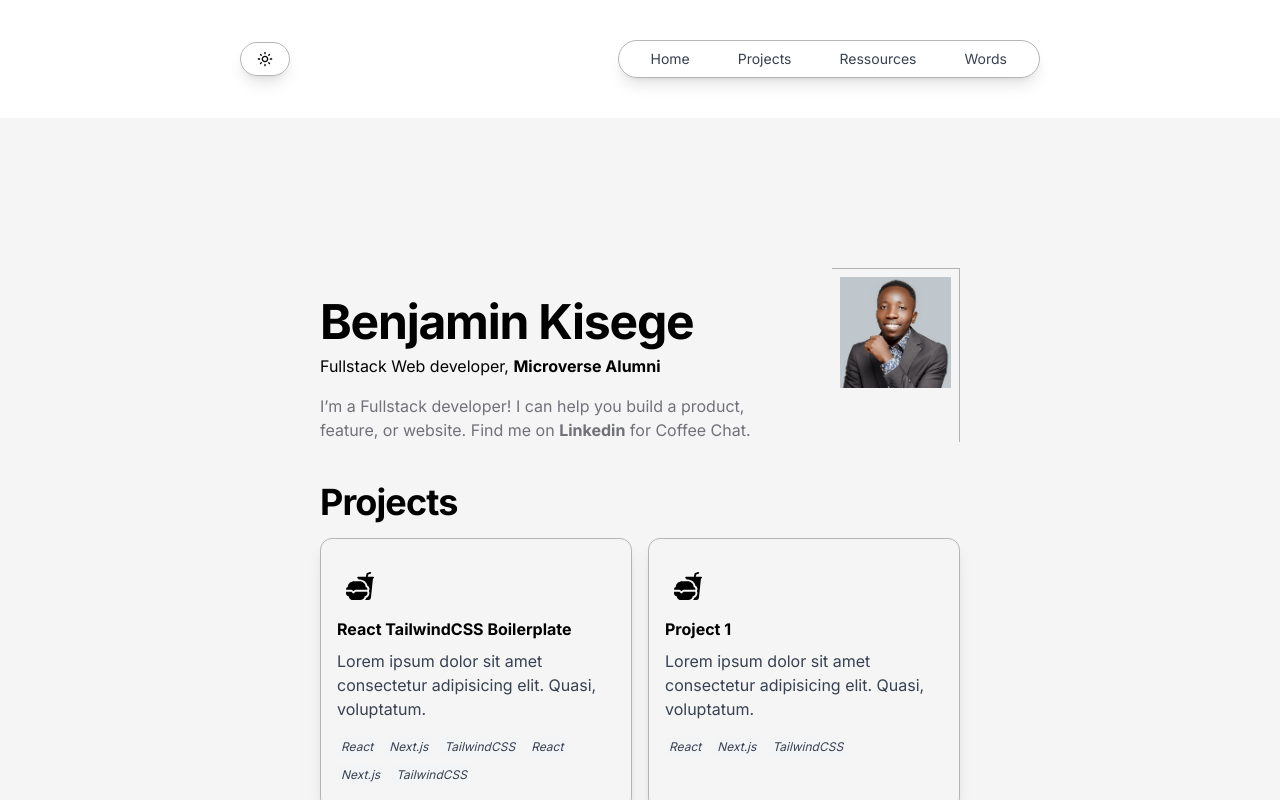
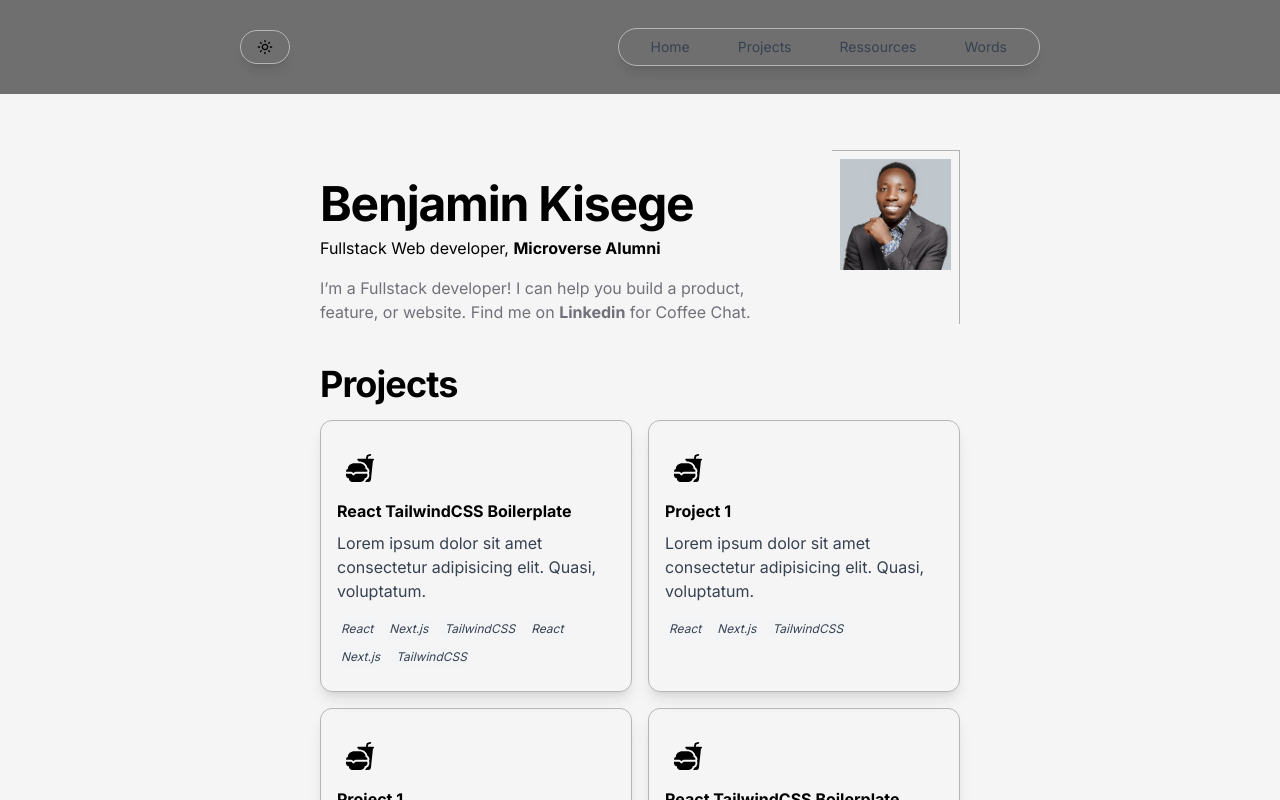
Before and after one commit to iambenkis/Portfolio-2.0, a Next.js app: page / in a window 1280 px wide. Shown: the top 800 px of the page. Built offline with nearby package versions, Linux system fonts and the light colour scheme.

Commit message:
Add fixed position tot the navbar

```diff
--- a/src/components/Navbar/index.jsx
+++ b/src/components/Navbar/index.jsx
@@ -6,6 +6,7 @@ import NavLinks from '../NavLink'
 
 export default function Navbar() {
   const [theme, setTheme] = useState('light')
+  const [show, setShow] = useState(false)
   const toggleTheme = () => {
     if (theme === 'light') {
       setTheme('dark')
@@ -14,7 +15,7 @@ export default function Navbar() {
     }
   }
   return (
-    <div className="flex items-center justify-between w-full px-60 py-10">
+    <div className="fixed flex items-center justify-between w-full px-60 py-7 backdrop-blur-md bg-black/55 ">
       <div
         className="cursor-pointer border px-4 py-2 border-solid border-[1px] border-[#b5b5b5] rounded-full shadow-lg mr-10"
         onClick={toggleTheme}
```
